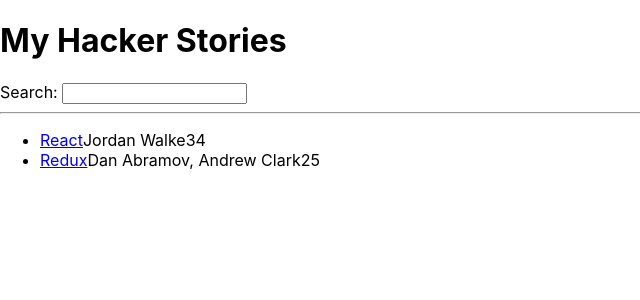
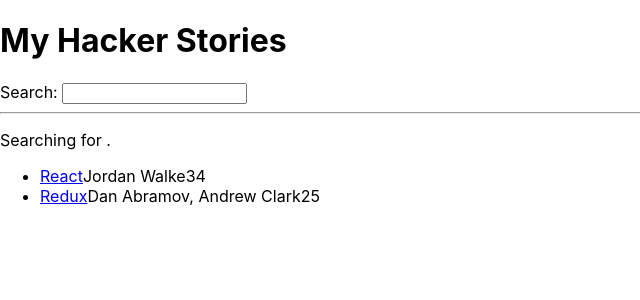
Before and after one commit to CiroGermano/the-road-to-react, a React (Create React App) app in the folder hacker-stories/: page / in a window 1280 px wide. Shown: the top 300 px of the page, without its empty margins (0-640 px from the left). Built offline with nearby package versions, Linux system fonts and the light colour scheme.

Commit message:
react-state

```diff
--- a/hacker-stories/src/App.js
+++ b/hacker-stories/src/App.js
@@ -20,8 +20,10 @@
     },
   ];
 
+  const [searchTerm, setSearchTerm] = React.useState("");
+
   const handleChange = (event) => {
-    console.log(event.target.value);
+    setSearchTerm(event.target.value);
   };
 
   return (
@@ -31,6 +33,10 @@
       <input id="search" type="text" onChange={handleChange} />
 
       <hr />
+
+      <p>
+        Searching for <strong>{searchTerm}</strong>.
+      </p>
 
       <List list={stories} />
     </div>
```
